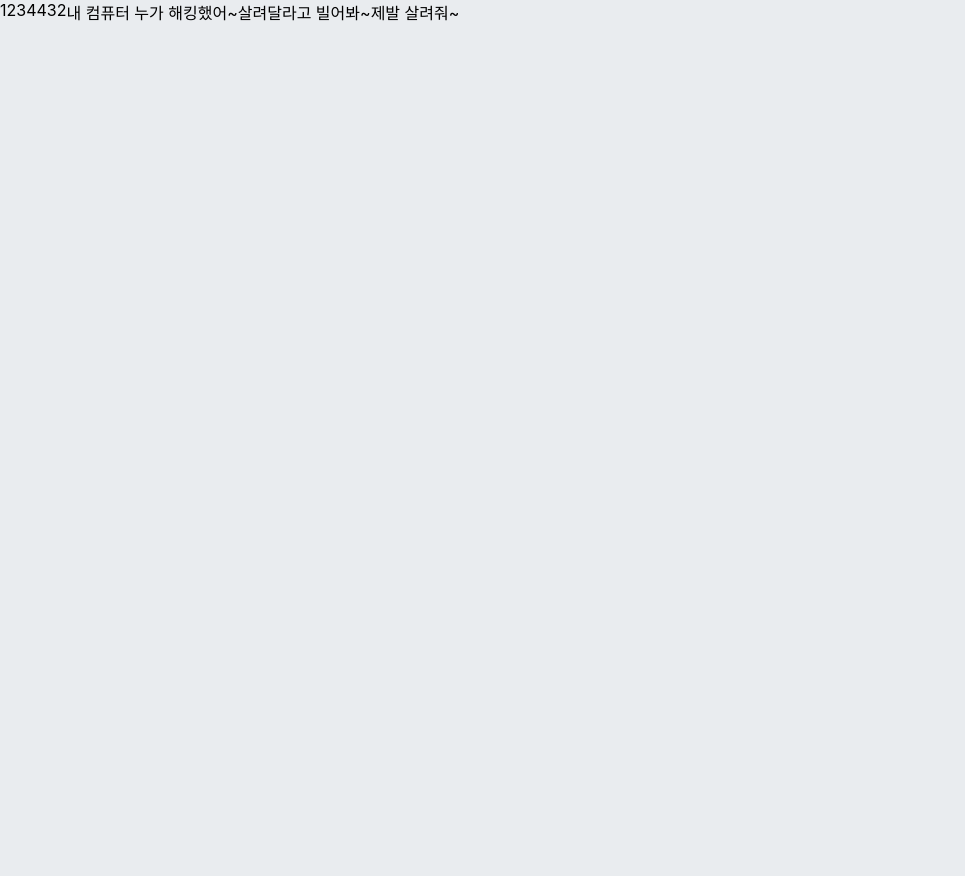
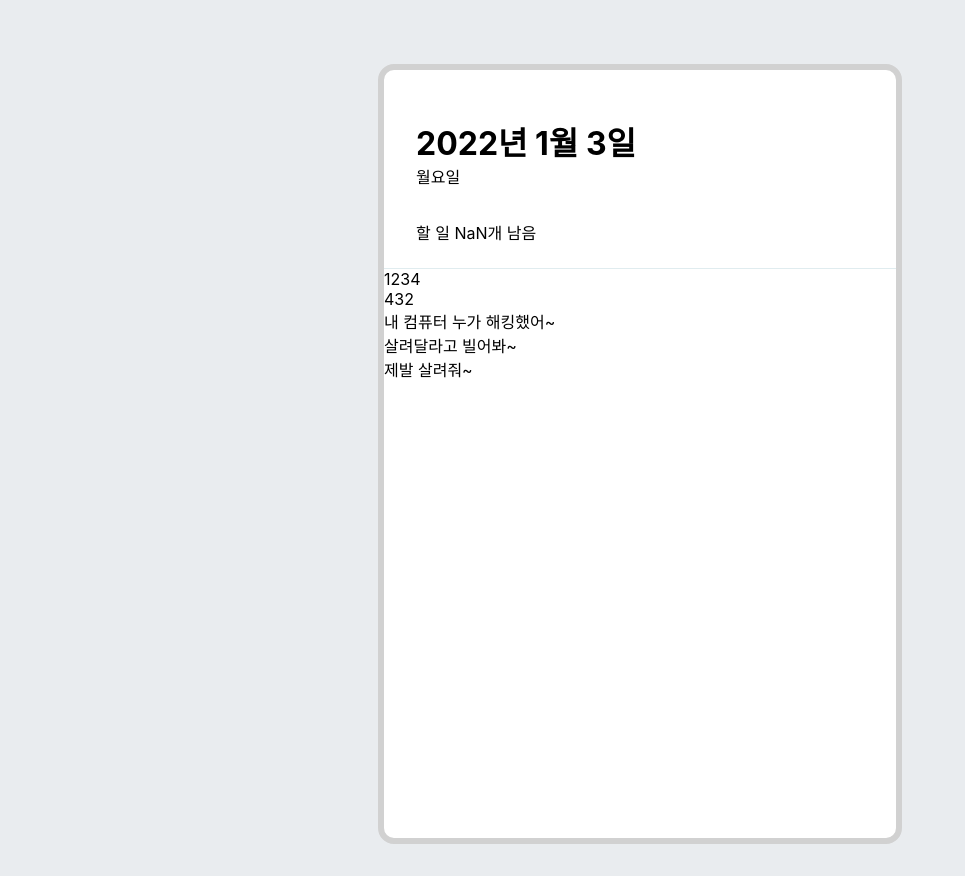
Before and after one commit to chjh6107/veloprt-to-do-react, a React (Vite) app: page / in a window 1280 px wide. Shown: the whole page, without its empty margins (0-965 px from the left). Before the commit the page ends 800 px from the top, so only its background shows below. Built offline with nearby package versions, Linux system fonts and the light colour scheme.

Commit message:
일단저장

```diff
--- a/src/App.jsx
+++ b/src/App.jsx
@@ -1,9 +1,10 @@
+import TodoHead from "./components/TodoHead";
 import TodoTemplate from "./components/TodoTemplate"
 
 const App=()=> {
-
     return (
         <TodoTemplate>
+            <TodoHead/>
             <div>1234</div>
             <div>432</div>
             <div>내 컴퓨터 누가 해킹했어~</div>
--- a/src/common/common.jsx
+++ b/src/common/common.jsx
@@ -2,7 +2,7 @@ const now = new Date();
 export const getFullDate=()=>{
     return now.getFullYear()+"년 "+(now.getMonth()+1)+"월 "+now.getDate()+"일";
 }
-export const getToday=()=>{
+export const getTodayName=()=>{
     const days="일월화수목금토";
     return days[now.getDay()]+"요일";
 }
--- /dev/null
+++ b/src/components/TodoHead.jsx
@@ -0,0 +1,26 @@
+import styled from "styled-components";
+import { getFullDate, getTodayName } from "../common/common";
+
+const TodoHeadBlock = styled.div`
+    padding: 48px 32px 24px;
+    border-bottom: 1px solid #e0ecef;
+    h1{
+        margin: 0;
+
+    }
+    .tasks-left{
+        margin-top: 32px;
+    }
+`;
+
+const TodoHead = () => {
+    return(
+        <TodoHeadBlock>
+            <h1>{getFullDate()}</h1>
+            <div className="day">{getTodayName()}</div>
+            <div className="tasks-left">할 일 NaN개 남음</div>
+        </TodoHeadBlock>
+    )
+}
+
+export default TodoHead;
--- a/src/components/TodoTemplate.jsx
+++ b/src/components/TodoTemplate.jsx
@@ -4,10 +4,15 @@ const TodoTemplateBlock = styled.div`
     width: 512px;
     height: 768px;
 
+    position: relative;
+    background-color: white;
+    border-radius: 16px;
+    border: 6px solid #d1d1d1;
+    margin: 64px auto 32px;
+
     display: flex;
-    flex-direction: row;
+    flex-direction: column;
     /* flex-direction: column-reverse; */
-    /* align-items: center; */
 `;
 
 const TodoTemplate = ({children}) =>{
```
